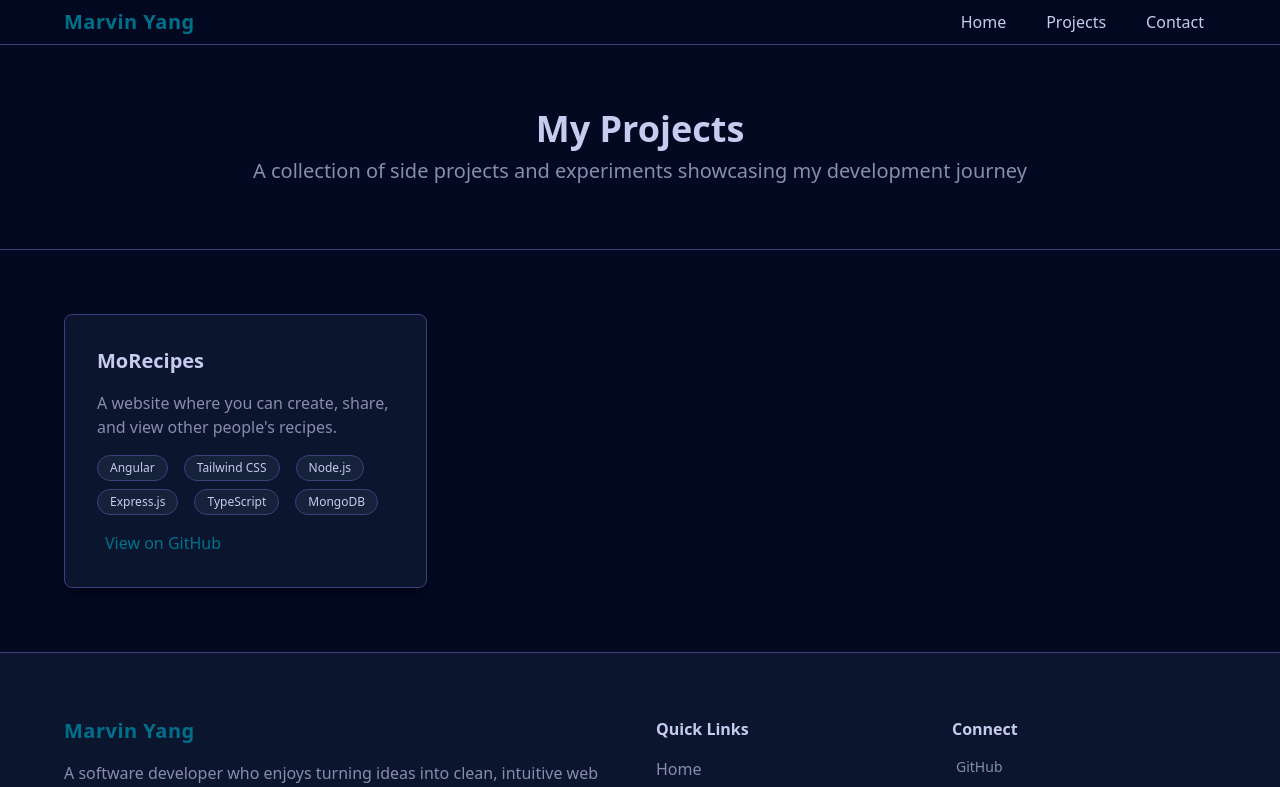
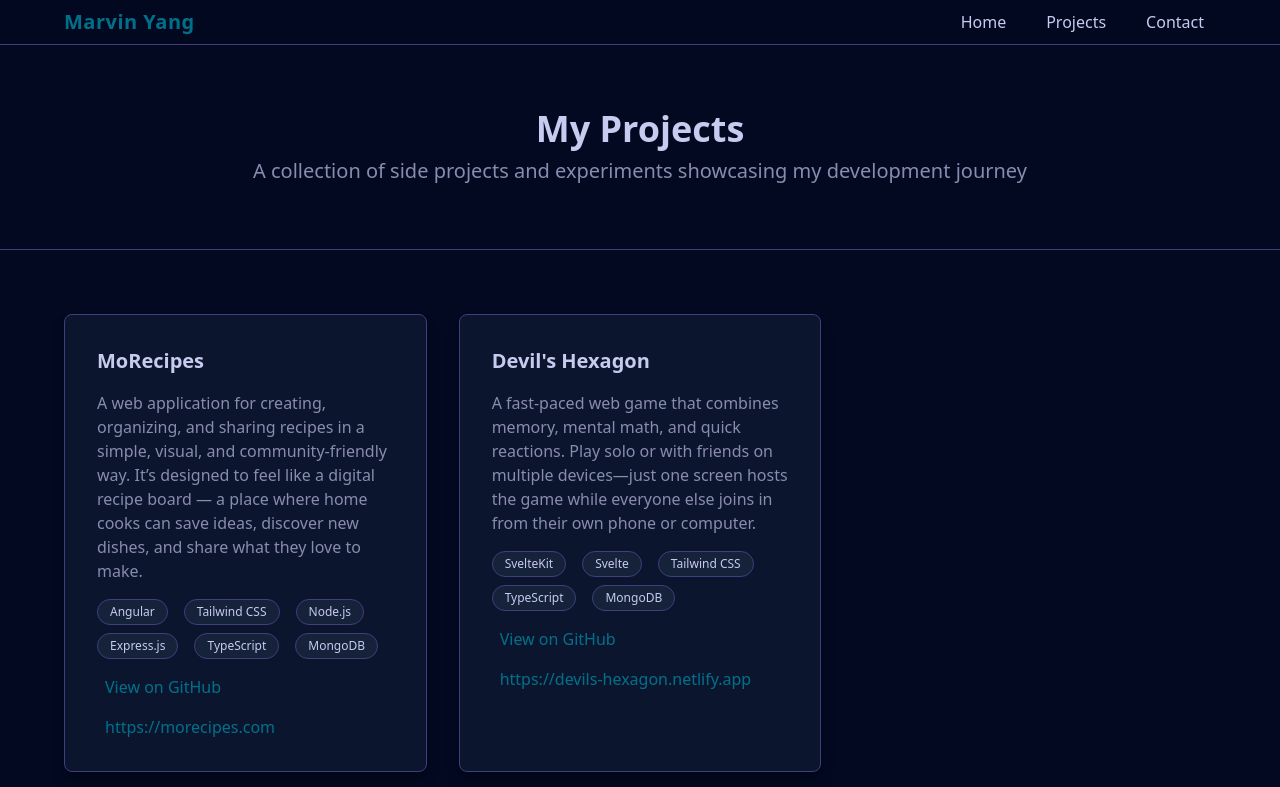
Before and after one commit to myang35/portfolio, a SvelteKit app: page /projects in a window 1280 px wide. Shown: the top 787 px of the page. Built offline with nearby package versions, Linux system fonts and the light colour scheme; what @iconify/tailwind4 would draw is missing.

Commit message:
feat: add websiteUrl to each project and add devil's hexagon project

```diff
--- a/src/routes/projects/+page.svelte
+++ b/src/routes/projects/+page.svelte
@@ -1,4 +1,4 @@
-<script>
+<script lang="ts">
 	import ProjectCard from './_ui/project-card/ProjectCard.svelte';
 </script>
 
@@ -16,9 +16,18 @@
 		<div class="container grid gap-8 py-16 md:grid-cols-2 xl:grid-cols-3">
 			<ProjectCard
 				title="MoRecipes"
-				description="A website where you can create, share, and view other people's recipes."
+				description="A web application for creating, organizing, and sharing recipes in a simple, visual, and community-friendly way. It’s designed to feel like a digital recipe board — a place where home cooks can save ideas, discover new dishes, and share what they love to make.
+"
 				githubUrl="https://github.com/myang35/taste-board.git"
+				websiteUrl="https://morecipes.com"
 				technologies={['Angular', 'Tailwind CSS', 'Node.js', 'Express.js', 'TypeScript', 'MongoDB']}
+			></ProjectCard>
+			<ProjectCard
+				title="Devil's Hexagon"
+				description="A fast-paced web game that combines memory, mental math, and quick reactions. Play solo or with friends on multiple devices—just one screen hosts the game while everyone else joins in from their own phone or computer."
+				githubUrl="https://github.com/myang35/devils-hexagon"
+				websiteUrl="https://devils-hexagon.netlify.app"
+				technologies={['SvelteKit', 'Svelte', 'Tailwind CSS', 'TypeScript', 'MongoDB']}
 			></ProjectCard>
 		</div>
 	</section>
--- a/src/routes/projects/_ui/project-card/ProjectCard.svelte
+++ b/src/routes/projects/_ui/project-card/ProjectCard.svelte
@@ -6,9 +6,10 @@
 		description: string;
 		technologies: string[];
 		githubUrl: string;
+		websiteUrl: string;
 	};
 
-	let { title, description, technologies, githubUrl }: Props = $props();
+	let { title, description, technologies, githubUrl, websiteUrl }: Props = $props();
 </script>
 
 <div class="flex flex-col gap-4 rounded-lg border bg-bg p-8 shadow-lg">
@@ -26,4 +27,11 @@
 		<span class="icon-[mdi--github] text-2xl"></span>
 		<span>View on GitHub</span>
 	</a>
+	<a
+		href={websiteUrl}
+		class="flex items-center gap-2 text-secondary transition-colors hover:text-secondary-highlight"
+	>
+		<span class="icon-[mdi--web] text-2xl"></span>
+		<span class="break-all">{websiteUrl}</span>
+	</a>
 </div>
```
